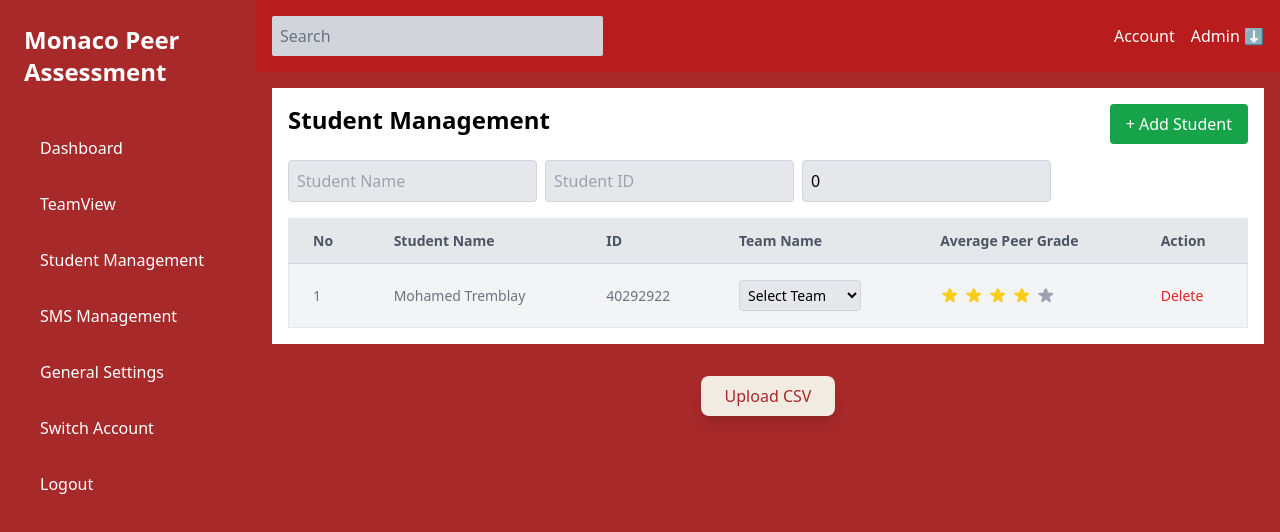
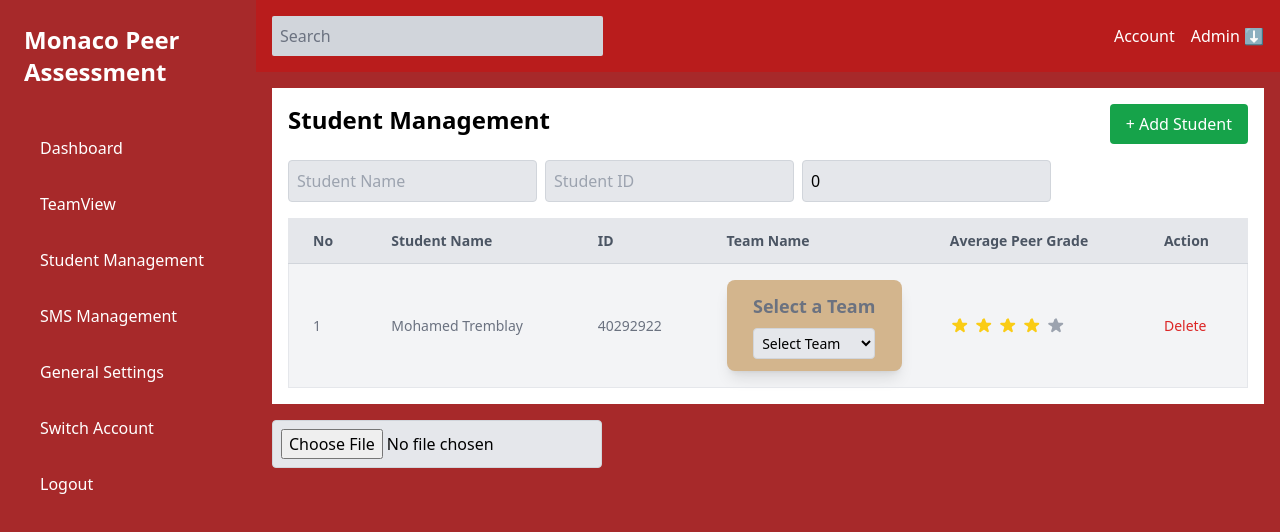
Before and after one commit to kxrur/Pear_Assessment, a React (Vite) app in the folder front/: page / in a window 1280 px wide. Shown: the top 532 px of the page. Built offline with nearby package versions, Linux system fonts and the light colour scheme.

Commit message:
Select team drop down component for teacher modified

```diff
--- a/front/package.json
+++ b/front/package.json
@@ -16,6 +16,7 @@
     "@mui/material": "^6.1.2",
     "@types/node": "^22.7.5",
     "i": "^0.3.7",
+    "papaparse": "^5.4.1",
     "react": "^18.3.1",
     "react-dom": "^18.3.1",
     "react-hot-toast": "^2.4.1",
@@ -25,6 +26,7 @@
   },
   "devDependencies": {
     "@eslint/js": "^9.9.0",
+    "@types/papaparse": "^5.3.15",
     "@types/react": "^18.3.3",
     "@types/react-dom": "^18.3.0",
     "@vitejs/plugin-react": "^4.3.1",
--- a/front/src/components/input/ButtonOpenFile.tsx
+++ b/front/src/components/input/ButtonOpenFile.tsx
@@ -1,50 +1,40 @@
-import React, { useRef } from 'react';
-import toast from 'react-hot-toast';
+import React from 'react';
+import Papa from 'papaparse';
+import { Student } from '@t/types';
 
-const ButtonOpenFile: React.FC = () => {
-  const fileInputRef = useRef<HTMLInputElement | null>(null);
 
-  const handleFileChange = async (event: React.ChangeEvent<HTMLInputElement>) => {
-    const file = event.target.files?.[0];
+
+const ButtonOpenFile: React.FC<ButtonOpenFileProps> = ({ addStudentsFromCSV }) => {
+  const handleFileChange = (e: React.ChangeEvent<HTMLInputElement>) => {
+    const file = e.target.files?.[0];
     if (file) {
-      // Construct the file path (Note: This will not work directly as browsers do not allow access to full paths for security reasons)
-      const filePath = file.name; // Only getting the file name
+      Papa.parse(file, {
+        header: true,
+        skipEmptyLines: true,
+        complete: (result) => {
+          const students = result.data.map((row: any, index: number) => ({
 
-      // Send file path to the backend
-      const response = await fetch('/api/upload-path', {
-        method: 'POST',
-        headers: {
-          'Content-Type': 'application/json',
+            name: row.name,
+            studentId: row.studentId,
+            teamName: '', // Initialize teamName as empty or any default value
+          })) as Student[];
+
+          addStudentsFromCSV(students);
         },
-        body: JSON.stringify({ filePath }),
+        error: (error) => {
+          console.error('Error parsing CSV:', error);
+        },
       });
-
-      if (response.ok) {
-        toast.success('File path sent successfully!');
-      } else {
-        toast.error('Failed to send file path.');
-      }
     }
   };
 
-  const triggerFileDialog = () => {
-    fileInputRef.current?.click();
-  };
-
   return (
-    <div className="flex flex-col items-center p-4 rounded-lg">
-      <button
-        onClick={triggerFileDialog}
-        className="bg-accent text-background py-2 px-6 rounded-lg shadow-lg hover:bg-accent-dark"
-      >
-        Upload CSV
-      </button>
+    <div>
       <input
-        ref={fileInputRef}
         type="file"
         accept=".csv"
-        className="hidden"
         onChange={handleFileChange}
+        className="p-2 border border-gray-300 rounded bg-gray-200 text-black mb-4"
       />
     </div>
   );
--- a/front/src/components/input/Dropdown.tsx
+++ b/front/src/components/input/Dropdown.tsx
@@ -1,26 +1,57 @@
-import { fetchTeams } from '@f/teams';
-import { Team } from '@t/types';
 import React, { useEffect, useState } from 'react';
 import toast from 'react-hot-toast';
 
+// Define the Team interface
+interface Team {
+    id: number;
+    teamName: string;
+}
 
-export default function TeamDropdown() {
+// TeamDropdown component
+const TeamDropdown: React.FC<{
+    teams: Team[];
+    selectedTeam: string;
+    onTeamChange: (teamName: string) => void;
+}> = ({ teams, selectedTeam, onTeamChange }) => {
+    return (
+        <select
+            value={selectedTeam}
+            onChange={(e) => onTeamChange(e.target.value)} // Call the handler when value changes
+            className="border border-gray-300 rounded p-1 bg-gray-200 text-black"
+        >
+            <option value="" disabled>Select Team</option>
+            {/* Dynamically render all available teams from the teams array */}
+            {teams.map((team) => (
+                <option key={team.id} value={team.teamName}>
+                    {team.teamName}
+                </option>
+            ))}
+        </select>
+    );
+};
+
+// Parent component
+const TeamSelection: React.FC = () => {
     const [teams, setTeams] = useState<Team[]>([]);
-  const [selectedTeam, setSelectedTeam] = useState<number | null>(null);
+    const [selectedTeam, setSelectedTeam] = useState<string>('');
     const [loading, setLoading] = useState<boolean>(true);
 
+    useEffect(() => {
+        // Simulating fetching teams with mock data
+        const fetchTeamsData = async () => {
+            try {
+                // Mocking a fetch call with hardcoded data
+                const mockData: Team[] = [
+                    { id: 1, teamName: 'Team Alpha' },
+                    { id: 2, teamName: 'Team Beta' },
+                    { id: 3, teamName: 'Team Gamma' },
+                ];
 
-  const teamso: Team[] = fetchTeams(1111);
+                // Simulating network delay
+                await new Promise((resolve) => setTimeout(resolve, 1000));
 
-  //TODO:: move to fetchTeams method (fetch for a single member)
-  useEffect(() => {
-    // Fetch existing teams from the backend
-    const fetchTeams = async () => {
-      try {
-        const response = await fetch('/api/teams');
-        if (!response.ok) throw new Error('Failed to fetch teams');
-        const data = await response.json();
-        setTeams(data);
+                // Set the teams state with mock data
+                setTeams(mockData);
             } catch (error) {
                 toast.error('Error fetching teams');
             } finally {
@@ -28,39 +59,35 @@ export default function TeamDropdown() {
             }
         };
 
-    fetchTeams();
+        fetchTeamsData();
     }, []);
 
-  const handleSelectChange = (event: React.ChangeEvent<HTMLSelectElement>) => {
-    setSelectedTeam(Number(event.target.value));
+    const handleTeamChange = (teamName: string) => {
+        setSelectedTeam(teamName); // Update selected team
     };
 
     return (
-    <div className="flex flex-col items-center p-6 bg-secondary max-w-xl rounded-lg shadow-lg">
-      <label className="text-background mb-2" htmlFor="team-select">Select Team:</label>
+        <div
+            className="flex flex-col items-center p-3 max-w-sm rounded-lg shadow-lg"
+            style={{ backgroundColor: '#d3b58d' }} // Correct inline style
+        >
+            <h1 className="mb-2 text-lg font-bold">Select a Team</h1>
             {loading ? (
                 <p className="text-highlight">Loading teams...</p>
             ) : (
-        <select
-          id="team-select"
-          value={selectedTeam !== null ? selectedTeam : ''}
-          onChange={handleSelectChange}
-          className="bg-accent text-background py-2 px-4 rounded-lg shadow-lg hover:bg-accent-dark"
-        >
-          <option value="" disabled>Select a team</option>
-          {teams.length === 0 ? (
-            <option value={teamso[0].professorId} className="text-highlight">
-              {teamso[0].teamName} (No teams available)
-            </option>
-          ) : (
-            teams.map((team) => (
-              <option key={team.professorId} value={team.professorId} className="text-highlight">
-                {team.teamName}
-              </option>
-            ))
+                <>
+                    <TeamDropdown
+                        teams={teams}
+                        selectedTeam={selectedTeam}
+                        onTeamChange={handleTeamChange}
+                    />
+                    {selectedTeam && (
+                        <p className="mt-2">You have selected: <strong>{selectedTeam}</strong></p>
                     )}
-        </select>
+                </>
             )}
         </div>
     );
 };
+
+export default TeamSelection;
--- /dev/null
+++ b/front/src/components/input/TeamDropdown.tsx
@@ -0,0 +1,27 @@
+import React from 'react';
+
+interface TeamDropdownProps {
+    teams: { id: number; teamName: string }[];
+    selectedTeam: string;
+    onTeamChange: (teamName: string) => void;
+}
+
+const TeamDropdown: React.FC<TeamDropdownProps> = ({ teams, selectedTeam, onTeamChange }) => {
+    return (
+        <select
+            value={selectedTeam}
+            onChange={(e) => onTeamChange(e.target.value)} // Call the handler when value changes
+            className="border border-gray-300 rounded p-1 bg-gray-200 text-black"
+        >
+            <option value="">Select Team</option>
+            {/* Dynamically render all available teams from the teams array */}
+            {teams.map((team) => (
+                <option key={team.id} value={team.teamName}>
+                    {team.teamName}
+                </option>
+            ))}
+        </select>
+    );
+};
+
+export default TeamDropdown;
--- a/front/src/components/ui/table/StudentTable.tsx
+++ b/front/src/components/ui/table/StudentTable.tsx
@@ -1,6 +1,7 @@
 import React from 'react';
 import StarRating from './StarRating';
 import { Student } from '@t/types';
+import Dropdown from '@c/input/Dropdown.tsx'; // Import the new TeamDropdown component
 
 interface StudentTableProps {
   students: Student[];
@@ -14,30 +15,31 @@ const StudentTable: React.FC<StudentTableProps> = ({ students, searchTerm, addSt
   const filteredStudents = students.filter(student =>
       student.name.toLowerCase().includes(searchTerm.toLowerCase()) ||
       student.studentId.includes(searchTerm) ||
-      (student.teamName && student.teamName.toLowerCase().includes(searchTerm.toLowerCase())) // Check if teamName is present
+      (student.teamName && student.teamName.toLowerCase().includes(searchTerm.toLowerCase()))
   );
 
   const [newStudent, setNewStudent] = React.useState({
     name: '',
     studentId: '',
-    teamName: '', // Keep teamName in state but it's optional
+    teamName: '',
     averageGrade: 0,
   });
+
+  // Local state to manage the current teams of students
+  const [studentTeams, setStudentTeams] = React.useState<Student[]>(students);
 
   const handleAddStudent = () => {
     if (newStudent.name && newStudent.studentId) {
       addStudent(newStudent);
-      setNewStudent({ name: '', studentId: '', teamName: '', averageGrade: 0 }); // Reset input fields
+      setNewStudent({ name: '', studentId: '', teamName: '', averageGrade: 0 });
     }
   };
 
   const handleTeamChange = (studentId: number, newTeamName: string) => {
-    // Handle updating the team name of the student
-    const updatedStudents = students.map(student =>
+    const updatedStudents = studentTeams.map(student =>
         student.id === studentId ? { ...student, teamName: newTeamName } : student
     );
-    // Assuming you have a function to update students in parent
-    // updateStudents(updatedStudents);
+    setStudentTeams(updatedStudents); // Update local state
   };
 
   return (
@@ -93,19 +95,11 @@ const StudentTable: React.FC<StudentTableProps> = ({ students, searchTerm, addSt
                 <td className="px-6 py-4 whitespace-nowrap text-sm text-gray-500">{student.name}</td>
                 <td className="px-6 py-4 whitespace-nowrap text-sm text-gray-500">{student.studentId}</td>
                 <td className="px-6 py-4 whitespace-nowrap text-sm text-gray-500">
-                  <select
-                      value={student.teamName || ''} // Show current selected team or default to empty
-                      onChange={(e) => handleTeamChange(student.id, e.target.value)} // Call the handler when value changes
-                      className="border border-gray-300 rounded p-1 bg-gray-200 text-black"
-                  >
-                    <option value="">Select Team</option>
-                    {/* Dynamically render all available teams from the teams array */}
-                    {teams.map((team) => (
-                        <option key={team.id} value={team.teamName}>
-                          {team.teamName}
-                        </option>
-                    ))}
-                  </select>
+                  <Dropdown
+                      teams={teams}
+                      selectedTeam={student.teamName || ''} // Bind the current team's name
+                      onTeamChange={(newTeamName) => handleTeamChange(student.id, newTeamName)} // Handle team change
+                  />
                 </td>
                 <td className="px-6 py-4 whitespace-nowrap text-sm text-gray-500">
                   <StarRating rating={student.averageGrade} />
--- a/front/src/views/StudentManagement.tsx
+++ b/front/src/views/StudentManagement.tsx
@@ -1,4 +1,3 @@
-
 import React, { useState } from 'react';
 import Sidebar from '@c/navBar/Sidebar';
 import Header from '@c/ui/table/Header';
@@ -47,8 +46,8 @@ const StudentManagement: React.FC = () => {
             <StudentTable
                 students={students}
                 searchTerm={searchTerm}
-                addStudent={addStudent} // Pass the addStudent function correctly
-                deleteStudent={deleteStudent} // Pass the delete function
+                addStudent={addStudent}
+                deleteStudent={deleteStudent}
                 teams={teams} // Pass teams directly
             />
             <div className="mt-4">
```
Also changed, not shown: front/src/types/types.ts (+9 -1 lines), 1 other file (tests, documents, lock files or other folders). Lines whose indentation alone changed are shown as unchanged.
